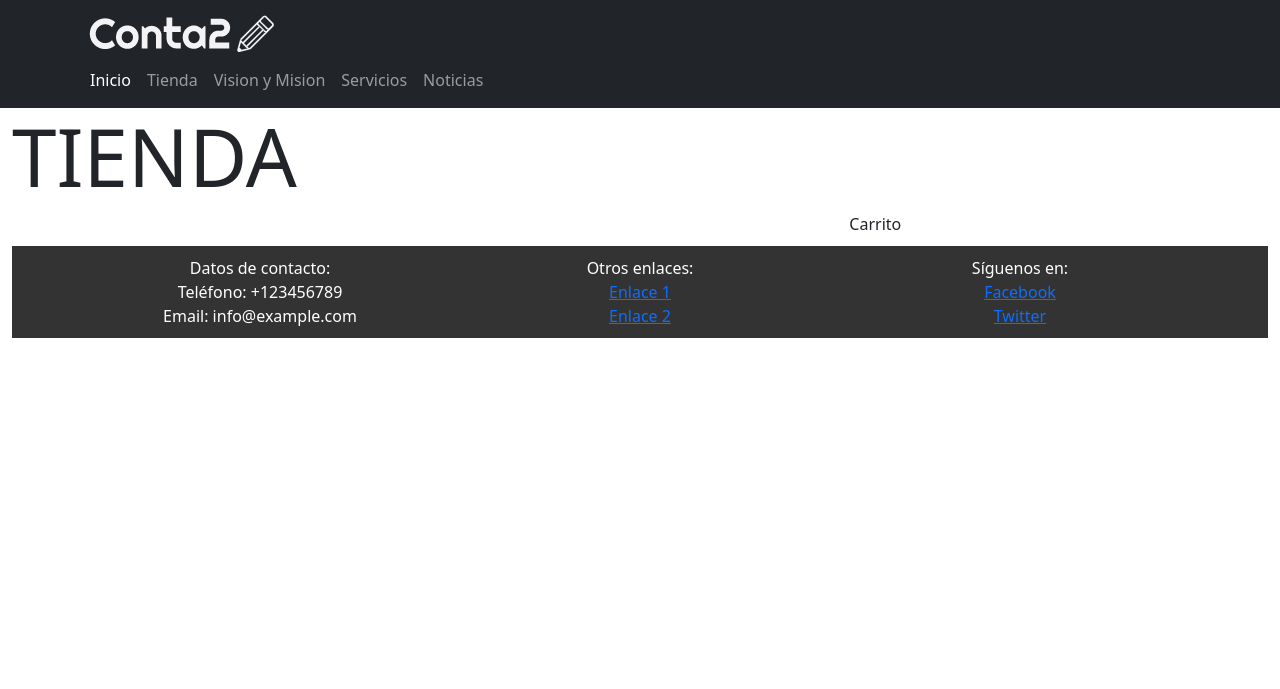
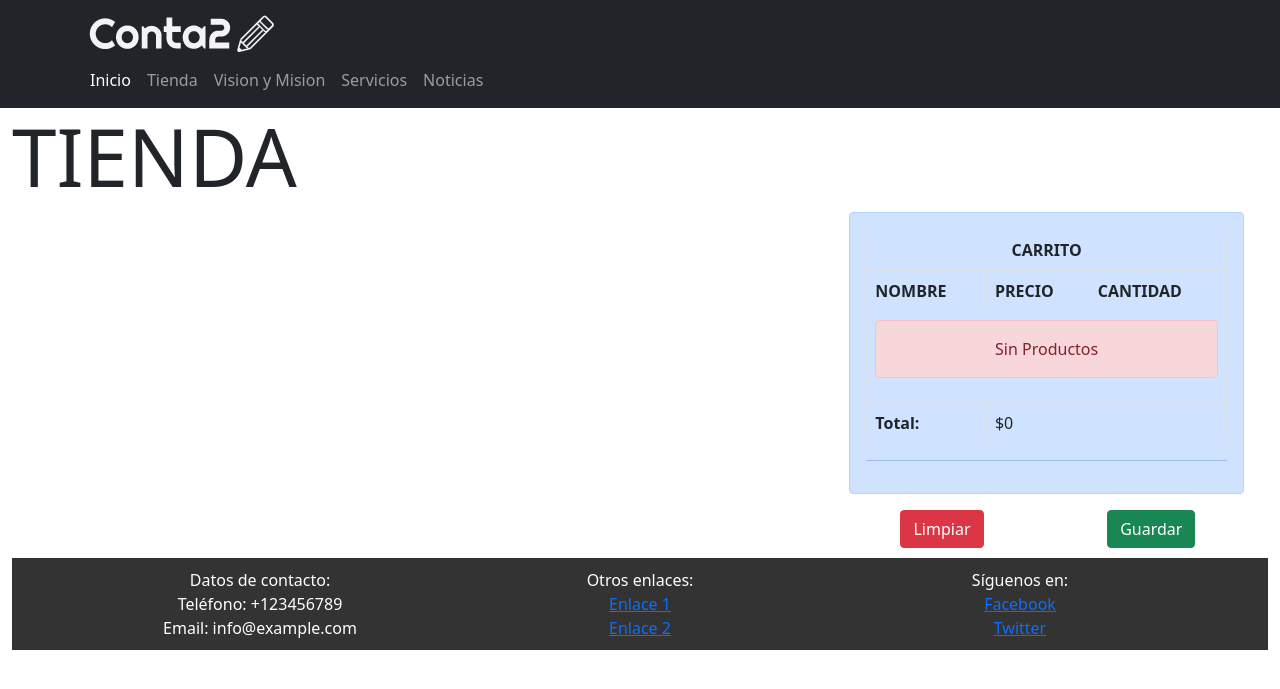
Before and after one commit to xKakashixpy/paginaweb2, a Django app: page /tienda/ in a window 1280 px wide. Shown: the top 689 px of the page. Run offline with Django 4.2, Linux system fonts and the light colour scheme; data that the repository does not hold is empty; some libraries are stand-ins or nearby versions.

Commit message:
Probando si decimales

```diff
--- a/Paginaweb2/core/Carrito.py
+++ b/Paginaweb2/core/Carrito.py
@@ -1,3 +1,5 @@
+from decimal import Decimal
+
 class Carrito:
     def __init__(self, request):
         self.request = request
--- a/Paginaweb2/core/templates/carrito.html
+++ b/Paginaweb2/core/templates/carrito.html
@@ -1,18 +1,44 @@
 <div class="alert alert-primary" role="alert">
-<table class="table table-border">
+    <table class="table table-bordered">
         <thead>
+            <tr>
+                <th scope="row" colspan="3" class="text-center">CARRITO</th>
+            </tr>
             <tr>
                 <th scope="col">NOMBRE</th>
                 <th scope="col">PRECIO</th>
-            <th scope="col">DESCRIPCION</th>
+                <th scope="col">CANTIDAD</th>
             </tr>
         </thead>
         <tbody>
-        {% if request.session.carrito.items %}
+            {% if request.session.carrito %}
                 {% for key, value in request.session.carrito.items %}
                     <tr>
-
+                        <td>{{ value.nombre }}</td>
+                        <td>{{ value.precio }}</td>
+                        <td>
+                            {{ value.total }}
+                            <a href="{% url 'agregar_producto' value.producto_id %}" class="badge btn btn-dark badge-dark">+</a>
+                            <a href="{% url 'restar_producto' value.producto_id %}" class="badge btn btn-dark badge-dark">-</a>
+                        </td>
+                    </tr>
+                {% endfor %}
+            {% else %}
+                <tr>
+                    <td colspan="3">
+                        <div class="alert alert-danger text-center">Sin Productos</div>
+                    </td>
+                </tr>
+            {% endif %}
+            <tr>
+                <th scope="row"> Total:</th>
+                <td colspan="2">${{ total_carrito }}</td>
             </tr>
         </tbody>
     </table>
+    <hr>
 </div>
+<div class="row text-center">
+    <div class="col-6"><a href="{% url 'empt' %}" class="btn btn-danger">Limpiar</a></div>
+    <div class="col-6"><a href="#" class="btn btn-success">Guardar</a></div>
+</div>
--- a/Paginaweb2/core/templates/core/tienda.html
+++ b/Paginaweb2/core/templates/core/tienda.html
@@ -65,7 +65,7 @@
                                             <h5 class="card-title">{{ producto.nombre }}</h5>
                                             <p class="card-text">{{ producto.descripcion }}</p>
                                             <p class="card-text">{{ producto.precio }}</p>
-                                            <a href="#" class="btn btn-primary">Comprar</a>
+                                            <a href="{% url 'add' producto.id %}" class="btn btn-primary">Comprar</a>
                                         </div>
                                     </div>
                                 </div>
@@ -76,25 +76,12 @@
                 </div>
                 <!--Seccion de carrito y sumas-->
                 <div class="col-4">
-                    Carrito
+                    {% include "carrito.html" %}
                 </div>
             </div>
 
 
            </div>
-
-
-
-
-
-
-
-
-
-
-
-
-
 
 <!-- pie de pagina con antecedentes de la pagina-->
     <footer class="footer">
--- a/Paginaweb2/core/urls.py
+++ b/Paginaweb2/core/urls.py
@@ -1,6 +1,7 @@
 from django.contrib import admin
 from django.urls import path
-from.views import home, tienda, misionyvision, servicios, noticias,carrito
+from.views import home, tienda, misionyvision, servicios, noticias,agregar_producto, eliminar_producto, restar_producto, limpiar_carrito
+
 
 urlpatterns=[
     path('',home,name="home"),
@@ -8,6 +9,9 @@ urlpatterns=[
     path('misionyvision/',misionyvision,name="misionyvision"),
     path('servicios/',servicios,name="servicios"),
     path('noticias/',noticias, name="noticias"),
-    path('carrito/', carrito,name="carrito"),
+    path('agregar_producto/<int:producto_id>', agregar_producto, name="add"),
+    path('eliminar/<int:producto_id>', eliminar_producto,name="del"),
+    path('restar/<int:producto_id>', restar_producto,name="rest"),
+    path('limpiar/', limpiar_carrito,name="empt"),
 
 ]
```
Lines whose indentation alone changed are shown as unchanged.
